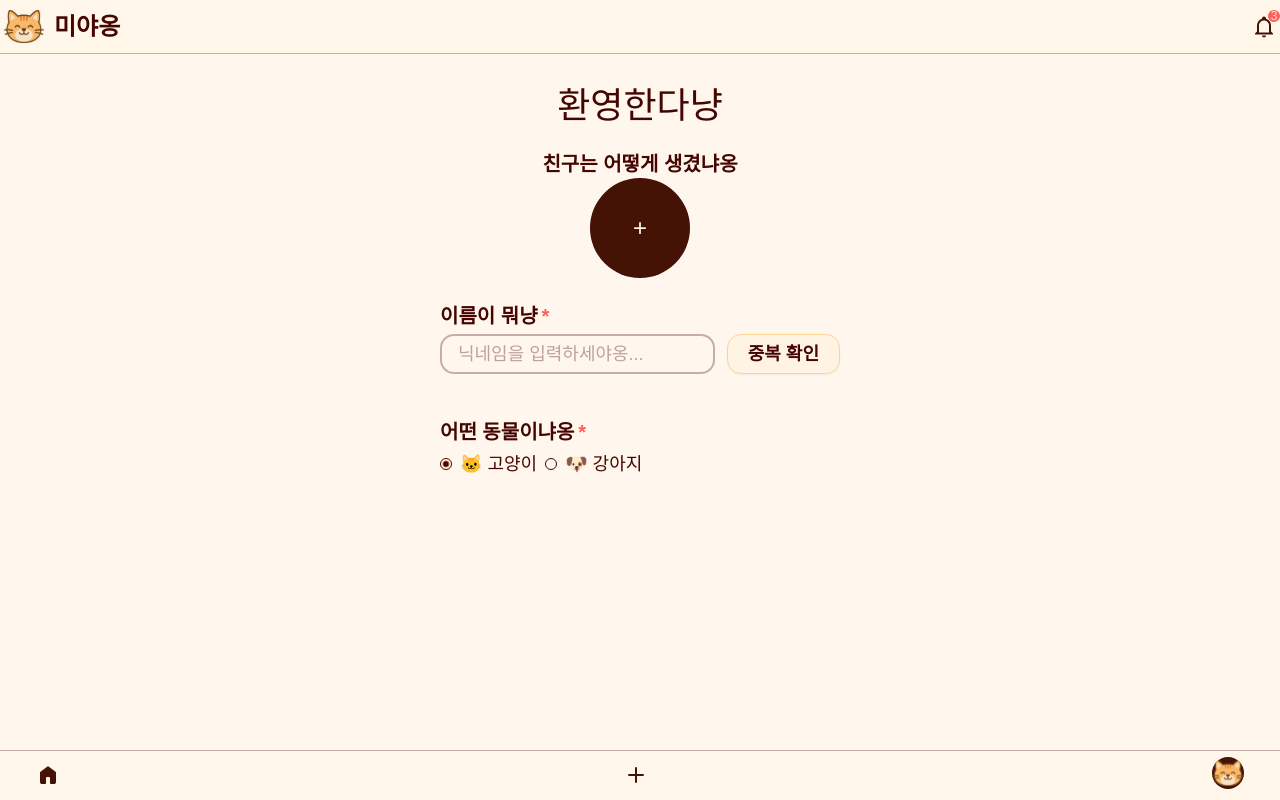
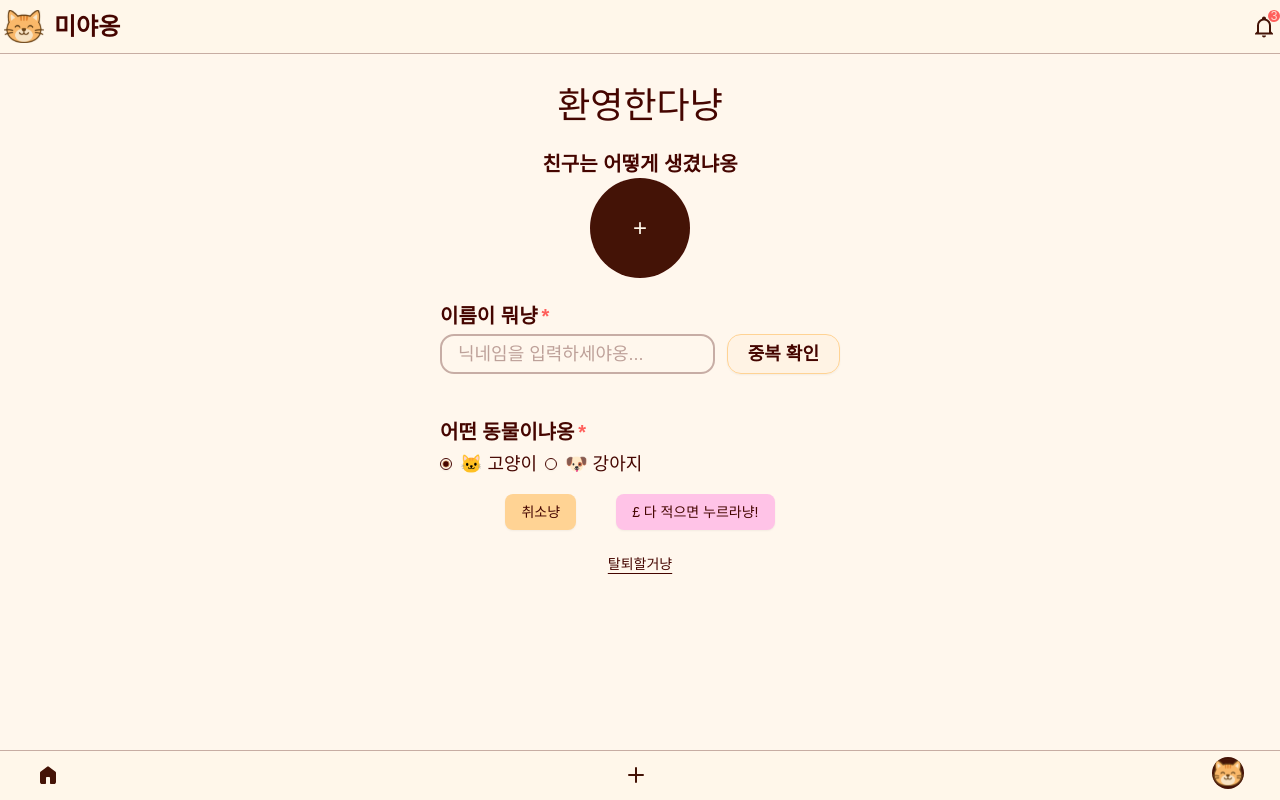
Before and after one commit to 100-hours-a-week/9_meow_fe, a React (Vite) app: page /signup in a window 1280 px wide. Built offline with nearby package versions, Linux system fonts and the light colour scheme; no server answers; a web font is replaced by a local one.

Commit message:
feat: 회원가입 API 연결
- useMutation으로 SignupForm에서 회원가입 API 요청

```diff
--- a/src/app/redirect/RedirectPage.tsx
+++ b/src/app/redirect/RedirectPage.tsx
@@ -1,9 +1,11 @@
 import { useNavigate, useSearchParams } from "react-router-dom";
 import { useEffect } from "react";
 import useLoginMutation from "@/hooks/mutations/useLoginMutation";
+import useKakaoIdStore from "@/store/useKakaoIdStore";
 
 export default function RedirectPage() {
   const navigate = useNavigate();
+  const setKakaoId = useKakaoIdStore((state) => state.setKakaoId);
 
   const [searchParams] = useSearchParams();
   const code = searchParams.get("code");
@@ -13,13 +15,16 @@ export default function RedirectPage() {
   useEffect(() => {
     if (code) {
       login({ code });
+      if (data?.kakaoId) {
+        setKakaoId(data.kakaoId);
+      }
       if (data?.isMember) {
         navigate("/");
       } else {
         navigate("/signup");
       }
     }
-  }, [code, login, data, navigate]);
+  }, [code, login, data, navigate, setKakaoId]);
 
   return <div>♧ 리디렉션 중이다옹...</div>;
 }
--- a/src/components/pages/MemberForm/SignupForm.tsx
+++ b/src/components/pages/MemberForm/SignupForm.tsx
@@ -3,13 +3,35 @@ import NicknameInput from "./NicknameInput";
 import ProfileImageSelection from "./ProfileImageSelection";
 import SelectAnimalType from "./SelectAnimalType";
 import { ApiAnimalType } from "@/types/animal";
+import { Button } from "@/components/ui/button";
+import { IUser, postUsers } from "@/service/signup";
+import { useMutation } from "@tanstack/react-query";
+import useKakaoIdStore from "@/store/useKakaoIdStore";
 
 export default function SignupForm() {
+  const { mutate: signup, isPending } = useMutation({
+    mutationFn: (data: IUser) => postUsers(data),
+  });
+  const { kakaoId } = useKakaoIdStore();
+
   const [selectedImage, setSelectedImage] = useState<File | null>(null);
   const [nicknameValue, setNicknameValue] = useState<string>("");
   const [selectedAnimal, setSelectedAnimal] = useState<ApiAnimalType>(
     ApiAnimalType.CAT
   );
+
+  const handleSignup = () => {
+    if (!kakaoId) {
+      alert("카카오 로그인을 확인해주세옹");
+    } else {
+      signup({
+        nickname: nicknameValue,
+        animalType: selectedAnimal,
+        profileImage: selectedImage,
+        kakaoId,
+      });
+    }
+  };
 
   return (
     <div className="flex flex-col gap-4 items-center pt-8">
@@ -31,6 +53,17 @@ export default function SignupForm() {
         selectedAnimal={selectedAnimal}
         setAnimal={setSelectedAnimal}
       />
+      <div className="flex gap-10 w-full justify-center">
+        <Button variant="primarySolid">취소냥</Button>
+        <Button
+          variant="secondarySolid"
+          disabled={isPending}
+          onClick={handleSignup}
+        >
+          {isPending ? "잠시만 기다려 달라옹..." : "£ 다 적으면 누르라냥!"}
+        </Button>
+      </div>
+      <Button variant="link">탈퇴할거냥</Button>
     </div>
   );
 }
--- /dev/null
+++ b/src/service/signup.ts
@@ -0,0 +1,23 @@
+import formInstance from "./instance/formInstance";
+
+export interface IUser {
+  kakaoId: number;
+  nickname: string;
+  animalType: string;
+  profileImage: File | null;
+}
+
+export const postUsers = async (user: IUser) => {
+  const formData = new FormData();
+
+  if (user.profileImage) {
+    formData.append(`profileImage`, user.profileImage);
+  }
+
+  formData.append("kakaoId", user.kakaoId.toString());
+  formData.append("nickname", user.nickname);
+  formData.append("animalType", user.animalType);
+
+  const response = await formInstance.post("/users", formData);
+  return response.data;
+};
--- /dev/null
+++ b/src/store/useKakaoIdStore.ts
@@ -0,0 +1,15 @@
+import { create } from "zustand";
+
+interface KakaoIdState {
+  kakaoId: number | null;
+  setKakaoId: (kakaoId: number) => void;
+  clearKakaoId: () => void;
+}
+
+const useKakaoIdStore = create<KakaoIdState>((set) => ({
+  kakaoId: null,
+  setKakaoId: (kakaoId: number) => set({ kakaoId }),
+  clearKakaoId: () => set({ kakaoId: null }),
+}));
+
+export default useKakaoIdStore;
```
